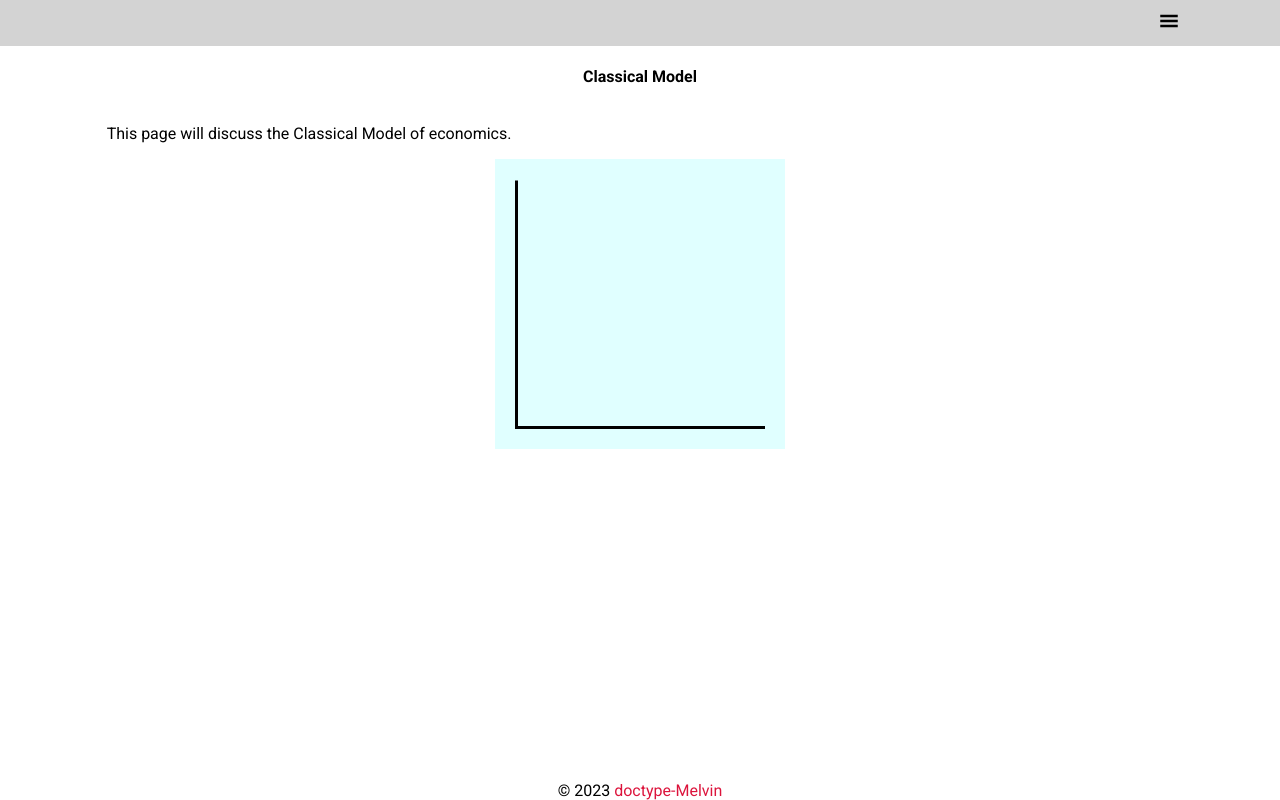
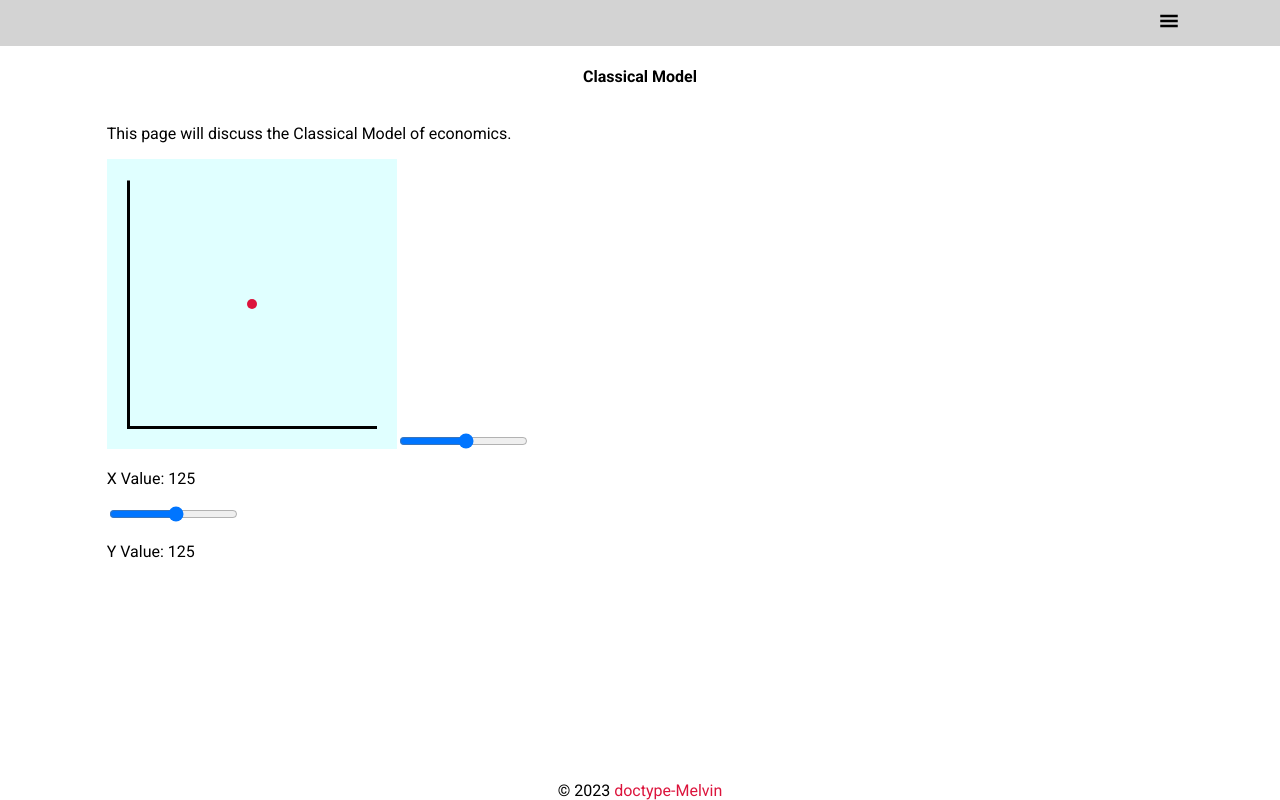
Before and after one commit to doctype-Melvin/economics-macro-models, a React (Vite) app: page /classical in a window 1280 px wide. Built offline with nearby package versions, Linux system fonts and the light colour scheme.

Commit message:
add range inputs to move point on canvas

```diff
--- a/src/components/Canvas/index.jsx
+++ b/src/components/Canvas/index.jsx
@@ -1,8 +1,15 @@
-import { useRef, useEffect } from "react";
+import { useRef, useEffect, useState } from "react";
 import { styled } from "styled-components";
 
 export default function Canvas() {
+	const [coordinates, setCoordinates] = useState([125, 125]);
 	const canvasRef = useRef(null);
+
+	const handleXChange = (newX) =>
+		setCoordinates((prevState) => [newX, prevState[1]]);
+
+	const handleYChange = (newY) =>
+		setCoordinates((prevState) => [prevState[0], newY]);
 
 	useEffect(() => {
 		const canvas = canvasRef.current;
@@ -23,12 +30,56 @@ export default function Canvas() {
 		context.stroke();
 	}, []);
 
-	return <StyledCanvas ref={canvasRef} width={250} height={250}></StyledCanvas>;
+	useEffect(() => {
+		const canvas = canvasRef.current;
+		const context = canvas.getContext("2d");
+
+		const canvasX = coordinates[0];
+		const canvasY = coordinates[1];
+
+		context.clearRect(5, 0, canvas.width - 5, canvas.height - 5);
+
+		context.beginPath();
+		context.arc(canvasX, canvasY, 5, 0, 2 * Math.PI);
+		context.fillStyle = "crimson";
+		context.fill();
+	}, [coordinates]);
+
+	return (
+		<StyledSection>
+			<StyledCanvas ref={canvasRef} width={250} height={250}></StyledCanvas>
+			<input
+				type="range"
+				id="xValue"
+				min="10"
+				max="230"
+				defaultValue="125"
+				onChange={(event) => handleXChange(event.target.value)}
+			/>
+			<p>
+				X Value: <output>{coordinates[0]}</output>{" "}
+			</p>
+			<input
+				type="range"
+				id="xValue"
+				min="10"
+				max="230"
+				defaultValue="125"
+				onChange={(event) => handleYChange(event.target.value)}
+			/>
+			<p>
+				Y Value: <output>{coordinates[1]}</output>{" "}
+			</p>
+		</StyledSection>
+	);
 }
 
 const StyledCanvas = styled.canvas`
 	background-color: lightcyan;
-	grid-column: 2 / 3;
 	justify-self: center;
 	padding: 20px;
 `;
+
+const StyledSection = styled.section`
+	grid-column: 2 / 3;
+`;
```
